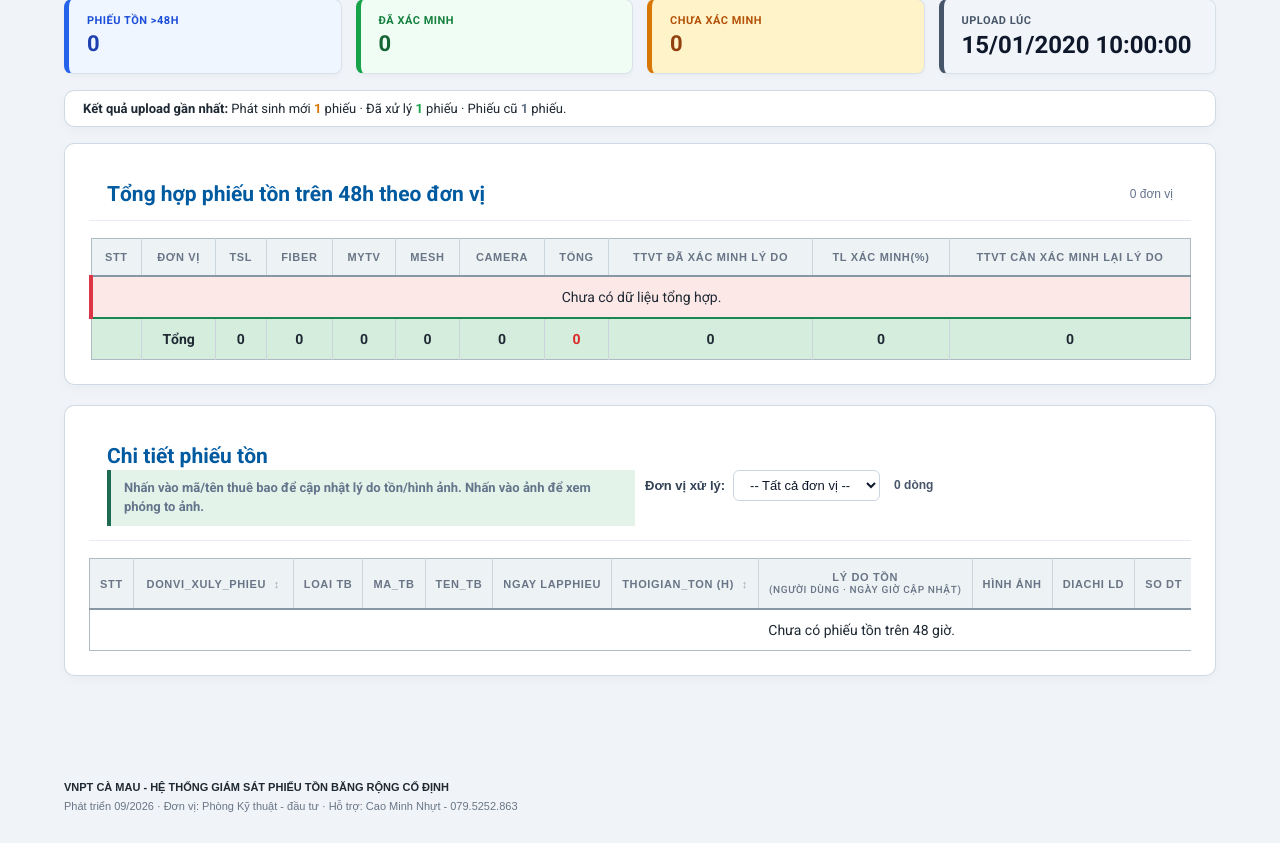
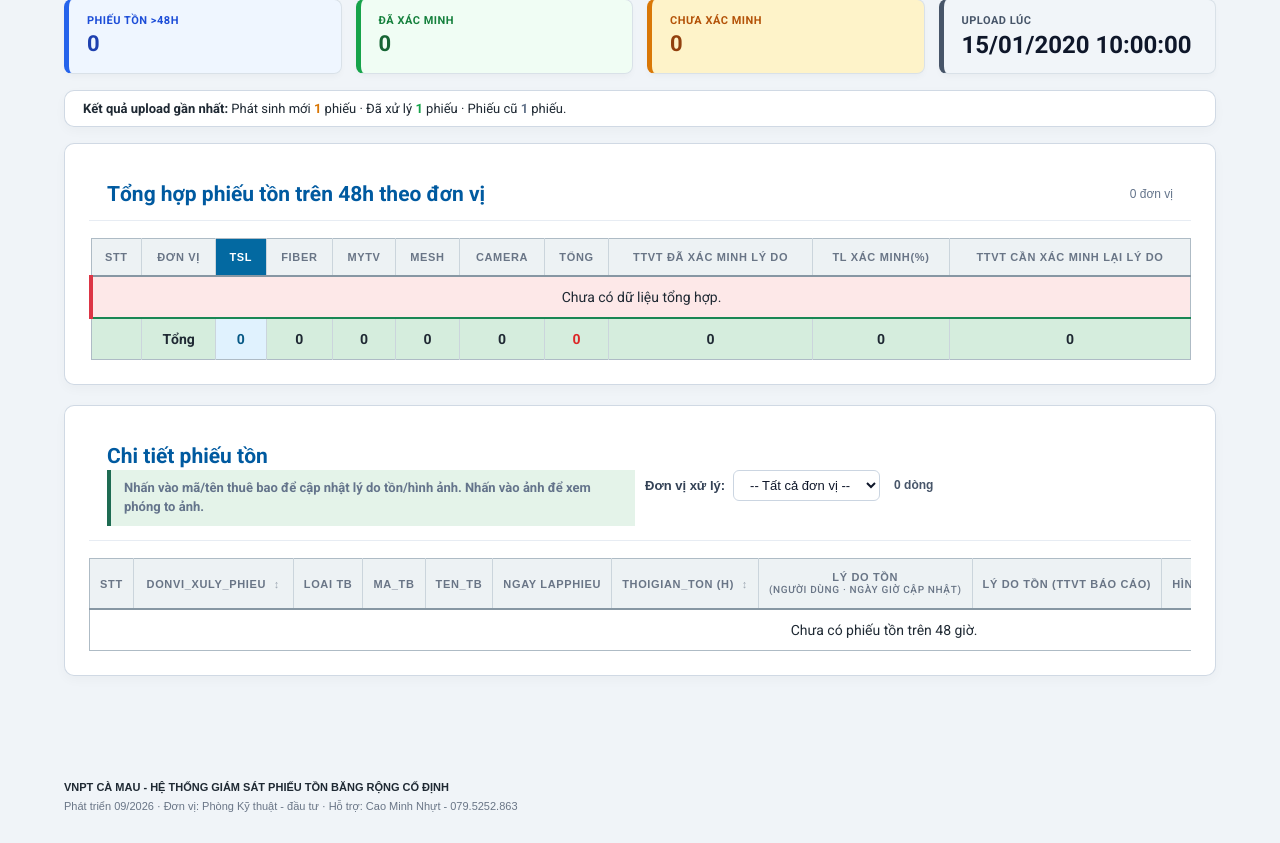
Before and after one commit to caotrinhan/phieuton, a Flask app: page / in a window 1280 px wide. Shown: the part 272-1115 px from the top of the page. Run offline with Flask 3, Linux system fonts and the light colour scheme; tables that the repository leaves empty hold one stand-in row (values such as "Sample post"); parts of the project's set-up code (start-up, migrations or seed data) failed here and were passed over; some libraries are stand-ins or nearby versions.

Commit message:
sua tieu de 2

```diff
--- a/app/templates/dashboard.html
+++ b/app/templates/dashboard.html
@@ -26,9 +26,19 @@
     vertical-align: middle;
   }
 
+  .summary-panel table th:nth-child(3) {
+    background-color: #0369a1;
+    color: #fff;
+  }
+  .summary-panel table td:nth-child(3) {
+    background-color: #e0f2fe !important;
+    color: #075985;
+    font-weight: 700;
+  }
+
   .detail-panel table td:nth-child(5), /* TEN_TB */
-  .detail-panel table td:nth-child(8), /* Lý do tồn */
-  .detail-panel table td:nth-child(10) /* Diachi Ld */ {
+  .detail-panel table td:nth-child(9), /* Lý do tồn */
+  .detail-panel table td:nth-child(11) /* Diachi Ld */ {
     text-align: left;
   }
 
@@ -76,6 +86,11 @@
   tr.row-warning-heavy {
     background-color: #fecdd3 !important; /* Đỏ đậm - Chưa xác minh >= 100h */
     border-left: 5px solid #e11d48 !important;
+  }
+  .detail-panel tr.row-recheck td {
+    background-color: #fef08a !important;
+    color: #713f12;
+    font-weight: 700;
   }
 
   /* Hiệu ứng hover thẻ thống kê */
@@ -311,14 +326,15 @@
           <th class="sortable-header" id="th-thoigian" title="Nhấn để sắp xếp theo Thời gian tồn">
             THOIGIAN_TON (h) <span class="sort-icon" id="sort-icon-thoigian">↕</span>
           </th>
-          <th>Lý do tồn</th>
+          <th>P.KTĐT yêu cầu</th>
+          <th>Lý do tồn (TTVT báo cáo)</th>
           <th>Hình ảnh</th>
           <th>Diachi Ld</th>
           <th>So Dt</th>
           <th>TEN_LOAIHD</th>
+
+          <th>Cập nhật</th>
           <th>TRANGTHAI_HD</th>
-          <th>Cập nhật</th>
-          <th>Yêu cầu check lại</th>
         </tr>
       </thead>
       <tbody>
@@ -326,7 +342,7 @@
         {% set has_reason = ticket.reason and ticket.reason.strip() %}
         {% set is_over_100 = ticket.age_hours and ticket.age_hours|float >= 100 %}
 
-        <tr class="{% if has_reason %}row-verified{% elif is_over_100 %}row-warning-heavy{% else %}row-warning-light{% endif %}"
+        <tr class="{% if has_reason %}row-verified{% elif is_over_100 %}row-warning-heavy{% else %}row-warning-light{% endif %}{% if ticket.requires_reason_recheck %} row-recheck{% endif %}"
             data-unit="{{ ticket.unit }}"
             data-hours="{{ ticket.age_hours or 0 }}">
           <td>{{ loop.index }}</td>
@@ -347,6 +363,7 @@
               <span style="display: block; font-size: 10px; background: #e11d48; color: #fff; padding: 1px 4px; border-radius: 3px; font-weight: bold; margin-top: 2px;">>=100H CẦN XÁC MINH</span>
             {% endif %}
           </td>
+          <td>{{ 'Lý do tồn chưa đúng, đề nghị xác minh lại lý do tồn' if ticket.requires_reason_recheck else '' }}</td>
           <td class="reason-preview" style="{% if not has_reason %}{% if is_over_100 %}color: #9f1239; font-weight: 800;{% else %}color: #dc2626; font-weight: 600;{% endif %}{% else %}color: #16a34a;{% endif %}">
             {{ ticket.reason or 'Chưa xác minh' }}
             {% if ticket.reason_updated_by and ticket.reason_updated_at %}
@@ -365,7 +382,7 @@
           <td>{{ ticket.address or '' }}</td>
           <td>{{ ticket.phone or '' }}</td>
           <td>{{ ticket.contract_type }}</td>
-          <td><span class="status waiting">{{ ticket.status }}</span></td>
+          <td>{{ 'Có' if ticket.requires_reason_recheck else 'Không' }}</td>
           <td class="updated">
             {% if ticket.reason_updated_by %}
               {{ ticket.reason_updated_by.email }}<br>{{ ticket.reason_updated_at.strftime('%d/%m/%Y %H:%M:%S') }}
@@ -373,7 +390,7 @@
               <span class="muted">Chưa cập nhật</span>
             {% endif %}
           </td>
-          <td>{{ 'Có' if ticket.requires_reason_recheck else 'Không' }}</td>
+          <td><span class="status waiting">{{ ticket.status }}</span></td>
         </tr>
         {% else %}
         <tr><td colspan="15">Chưa có phiếu tồn trên 48 giờ.</td></tr>
@@ -843,6 +860,7 @@
           var isOver100 = hoursNum >= 100;
 
           var rowClass = hasReason ? 'row-verified' : (isOver100 ? 'row-warning-heavy' : 'row-warning-light');
+          if (ticket.requires_reason_recheck) rowClass += ' row-recheck';
 
           var reasonStyle = 'color: #16a34a;';
           if (!hasReason) {
@@ -869,14 +887,15 @@
             '<td><button class="ticket-link ticket-name" type="button" data-modal="reason-modal-' + ticket.id + '" data-ticket-unit="' + ticket.unit + '">' + ticket.subscriber_name + '</button></td>' +
             '<td>' + ticket.request_at + '</td>' +
             '<td class="hours">' + hoursDisplay + '</td>' +
+            '<td>' + (ticket.requires_reason_recheck ? 'Lý do tồn chưa đúng, đề nghị xác minh lại lý do tồn' : '') + '</td>' +
             '<td class="reason-preview" style="' + reasonStyle + '">' + reasonTextDisp + '</td>' +
             '<td class="thumbnail-cell">' + imagesHtml + '</td>' +
             '<td>' + (ticket.address || '') + '</td>' +
             '<td>' + (ticket.phone || '') + '</td>' +
             '<td>' + ticket.contract_type + '</td>' +
+            '<td>' + (ticket.requires_reason_recheck ? 'Có' : 'Không') + '</td>' +
+            '<td class="updated">' + updateInfo + '</td>' +
             '<td><span class="status waiting">' + ticket.status + '</span></td>' +
-            '<td class="updated">' + updateInfo + '</td>' +
-            '<td>' + (ticket.requires_reason_recheck ? 'Có' : 'Không') + '</td>' +
           '</tr>';
         });
       }
```
